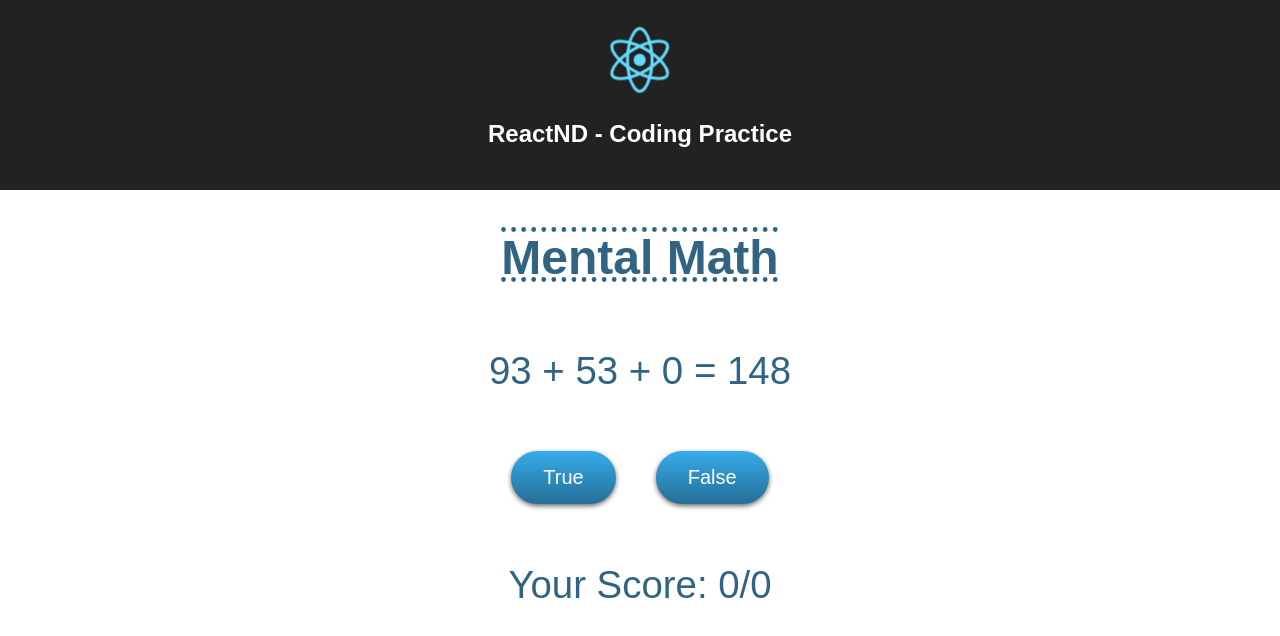
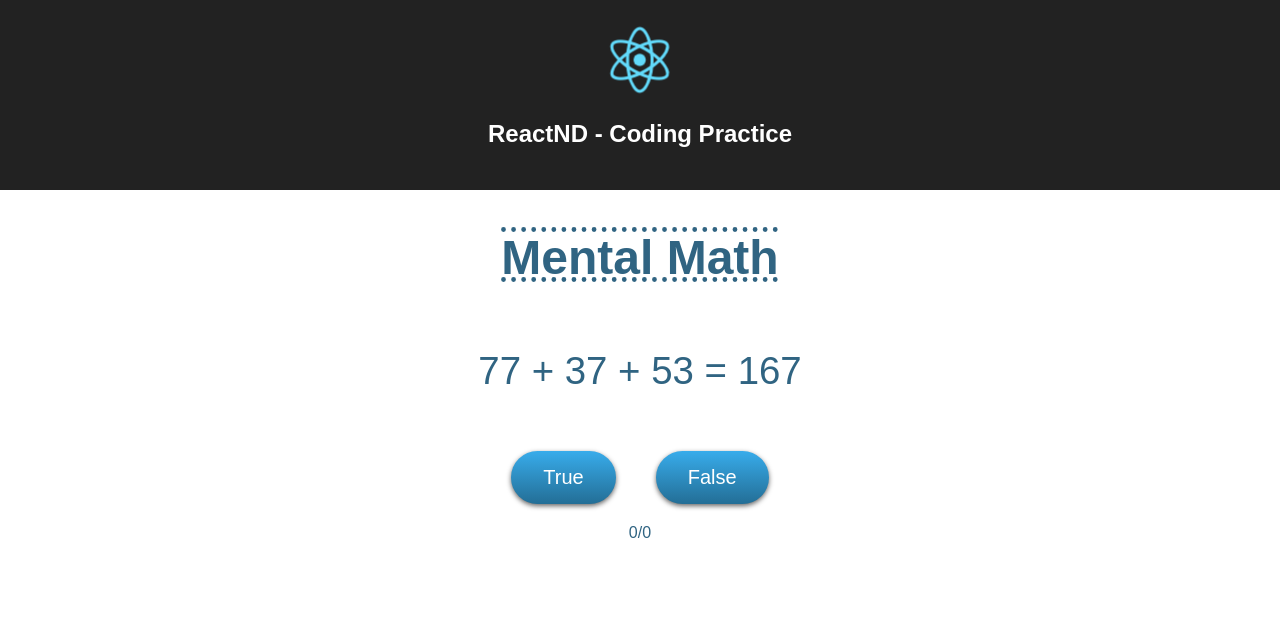
Before and after one commit to u-masato/udacity-react-workspace, a React (Create React App) app: page / in a window 1280 px wide. Shown: the top 636 px of the page. Built offline with nearby package versions, Linux system fonts and the light colour scheme.

Commit message:
Mental Math Game作成

```diff
--- a/src/App.js
+++ b/src/App.js
@@ -1,33 +1,54 @@
-import React, { Component } from 'react';
+import React, {Component} from 'react';
 import logo from './logo.svg';
 import './App.css';
+import MathGame from './MathGame'
+import Score from "./Score";
 
-const value1 = Math.floor(Math.random() * 100);
-const value2 = Math.floor(Math.random() * 100);
-const value3 = Math.floor(Math.random() * 100);
-const proposedAnswer = Math.floor(Math.random() * 3) + value1 + value2 + value3;
-const numQuestions = 0;
-const numCorrect = 0;
+// const value1 = Math.floor(Math.random() * 100);
+// const value2 = Math.floor(Math.random() * 100);
+// const value3 = Math.floor(Math.random() * 100);
+// const proposedAnswer = Math.floor(Math.random() * 3) + value1 + value2 + value3;
+// const numQuestions = 0;
+// const numCorrect = 0;
 
 class App extends Component {
+    state = {
+        numQuestions: 0,
+        numCorrect: 0
+    }
+
+    // constructor() {
+    //     super();
+    //     this.setState({
+    //         proposedAnswer: Math.floor(Math.random() * 3) + this.state.value1 + this.state.value2 + this.state.value3,
+    //     })
+    // }
+    // calcProposedAnswer = () => {
+    //     return Math.floor(Math.random() * 3) + this.state.value1 + this.state.value2 + this.state.value3;
+    // }
+
+    handlerAnswer = (isCorrect) => {
+        if (isCorrect) {
+            this.setState((current) => ({
+                numCorrect: current.numCorrect + 1
+            }));
+        }
+        this.setState((current) => ({
+            numQuestions: current.numQuestions + 1
+        }));
+        console.log(isCorrect);
+        console.log(this.state);
+    }
+
     render() {
         return (
             <div className="App">
                 <header className="App-header">
-          <img src={logo} className="App-logo" alt="logo" />
+                    <img src={logo} className="App-logo" alt="logo"/>
                     <h1 className="App-title">ReactND - Coding Practice</h1>
                 </header>
-        <div className="game">
-          <h2>Mental Math</h2>
-          <div className="equation">
-            <p className="text">{`${value1} + ${value2} + ${value3} = ${proposedAnswer}`}</p>
-          </div>
-          <button>True</button>
-          <button>False</button>
-          <p className="text">
-            Your Score: {numCorrect}/{numQuestions}
-          </p>
-        </div>
+                <MathGame handler={this.handlerAnswer}></MathGame>
+                <Score numCorrect={this.state.numCorrect} numQuestions={this.state.numQuestions}></Score>
             </div>
         );
     }
--- /dev/null
+++ b/src/MathGame.js
@@ -0,0 +1,72 @@
+import React, {Component} from "react";
+import './App.css';
+
+
+class MathGame extends Component {
+
+    state = {
+        value1: Math.floor(Math.random() * 100),
+        value2: Math.floor(Math.random() * 100),
+        value3: Math.floor(Math.random() * 100),
+        proposedAnswer: 0
+    }
+
+    constructor(props) {
+        super(props);
+        const values = this.makeValue();
+        this.state = {
+            value1: values[0],
+            value2: values[1],
+            value3: values[2],
+            proposedAnswer: values[3]
+        }
+    }
+
+    makeValue = () => {
+        const value1 = Math.floor(Math.random() * 100);
+        const value2 = Math.floor(Math.random() * 100);
+        const value3 = Math.floor(Math.random() * 100);
+        const proposedAnswer = Math.floor(Math.random() * 3) + value1 + value2 + value3;
+        return [value1, value2, value3, proposedAnswer]
+    }
+
+    updateValue = () => {
+        const values = this.makeValue();
+
+        this.setState({
+            value1: values[0],
+            value2: values[1],
+            value3: values[2],
+            proposedAnswer: values[3],
+        })
+    }
+
+    checkAnswer = (isTrue, handler) => {
+        const left = this.state.value1 + this.state.value2 + this.state.value3;
+        const isEqual = left === this.state.proposedAnswer;
+        handler(isEqual === isTrue)
+        this.updateValue();
+    }
+
+    equation = () => {
+        return `${this.state.value1} + ${this.state.value2} + ${this.state.value3} = ${this.state.proposedAnswer}`
+    }
+
+    render() {
+        const {handler} = this.props;
+
+        return (
+            <div className="game">
+                <h2>Mental Math</h2>
+                <div className="equation">
+                    <p className="text">{this.equation()}</p>
+                </div>
+                <button onClick={() => this.checkAnswer(true, handler)}>True</button>
+                <button onClick={() => this.checkAnswer(false, handler)}>False
+                </button>
+            </div>
+        )
+    }
+}
+
+export default MathGame;
--- /dev/null
+++ b/src/Score.js
@@ -0,0 +1,7 @@
+import React from "react";
+
+const Score = (props) => (
+   <div>{props.numCorrect}/{props.numQuestions}</div>
+)
+
+export default Score;
```
Also changed, not shown: 1 other file (tests, documents, lock files or other folders). Lines whose indentation alone changed are shown as unchanged.
